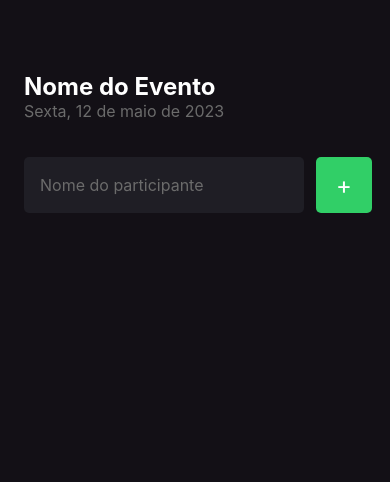
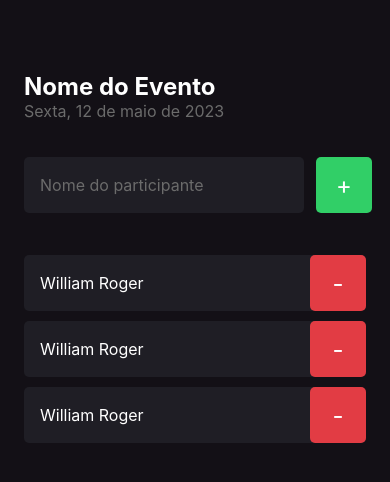
Before and after one commit to williamroger/ignite-reactnative-projeto-01, a React Native app: screen / in a window 390 px wide. Shown: the top 482 px of the page. Built offline with nearby package versions, Linux system fonts and the light colour scheme.

Commit message:
adicionado componente Participant

```diff
--- /dev/null
+++ b/src/components/Participant/index.tsx
@@ -0,0 +1,13 @@
+import { View, Text, TouchableOpacity } from 'react-native';
+import { styles } from './styles';
+
+export function Participant() {
+  return (
+    <View style={styles.container}>
+      <Text style={styles.name}>William Roger</Text>
+      <TouchableOpacity style={styles.button}>
+        <Text style={styles.buttonText}>-</Text>
+      </TouchableOpacity>
+    </View>
+  );
+}
--- /dev/null
+++ b/src/components/Participant/styles.ts
@@ -0,0 +1,30 @@
+import { StyleSheet } from 'react-native';
+
+export const styles = StyleSheet.create({
+  container: {
+    width: '100%',
+    backgroundColor: '#1F1E25',
+    borderRadius: 5,
+    flexDirection: 'row',
+    alignItems: 'center',
+    marginBottom: 10,
+  },
+  name: {
+    color: '#FFF',
+    fontSize: 16,
+    flex: 1,
+    marginLeft: 16,
+  },
+  button: {
+    width: 56,
+    height: 56,
+    borderRadius: 5,
+    backgroundColor: '#E23C44',
+    alignItems: 'center',
+    justifyContent: 'center',
+  },
+  buttonText: {
+    color: '#FFF',
+    fontSize: 24,
+  },
+});
--- a/src/screens/Home/index.tsx
+++ b/src/screens/Home/index.tsx
@@ -1,5 +1,6 @@
 import { Text, TextInput, View, TouchableOpacity } from 'react-native';
 import { styles } from './styles';
+import { Participant } from '../../components/Participant';
 
 export default function Home() {
   function handleParticipantAdd() {
@@ -24,6 +25,10 @@
           <Text style={styles.buttonText}>+</Text>
         </TouchableOpacity>
       </View>
+
+      <Participant />
+      <Participant />
+      <Participant />
     </View>
   );
 }
```
